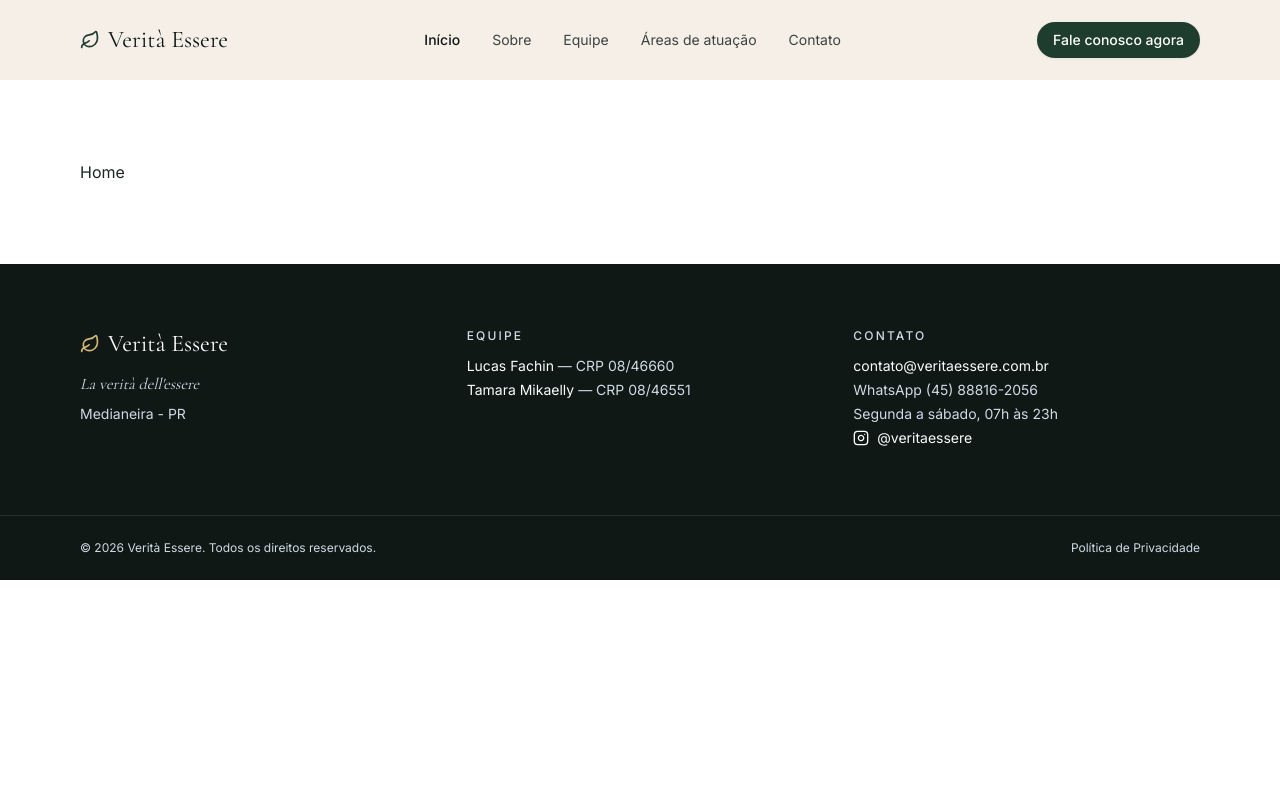
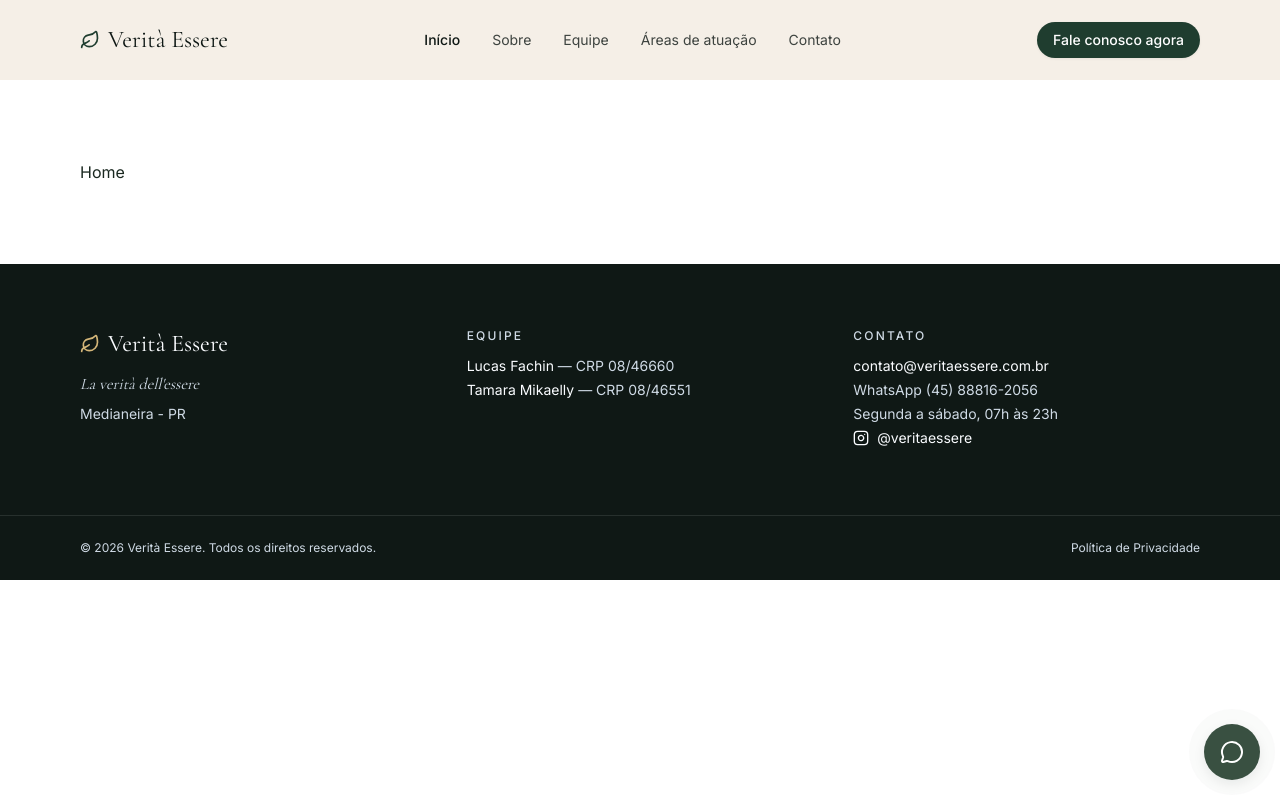
Before and after one commit to veritaessere/verita-essere, a React (Vite) app: page / in a window 1280 px wide. Built offline with nearby package versions, Linux system fonts and the light colour scheme.

Commit message:
feat: add WhatsApp floating button

```diff
--- a/src/App.tsx
+++ b/src/App.tsx
@@ -4,6 +4,7 @@ import { SkipLink } from "@/components/layout/SkipLink";
 import { Nav } from "@/components/layout/Nav";
 import { Footer } from "@/components/layout/Footer";
 import { PageTransition } from "@/components/motion/PageTransition";
+import { WhatsAppFloat } from "@/components/WhatsAppFloat";
 import { AppRoutes } from "./routes";
 
 export default function App() {
@@ -20,6 +21,7 @@ export default function App() {
           </PageTransition>
         </Suspense>
       </main>
+      <WhatsAppFloat />
       <Footer />
     </BrowserRouter>
   );
--- /dev/null
+++ b/src/components/WhatsAppFloat.tsx
@@ -0,0 +1,26 @@
+import { MessageCircle } from "lucide-react";
+import { buildWaLink } from "@/lib/whatsapp";
+import { usePrefersReducedMotion } from "@/hooks/usePrefersReducedMotion";
+
+export function WhatsAppFloat() {
+  const reduced = usePrefersReducedMotion();
+  return (
+    <a
+      href={buildWaLink("generic")}
+      target="_blank"
+      rel="noopener noreferrer"
+      aria-label="Falar pelo WhatsApp"
+      className="fixed bottom-5 right-5 z-50 group"
+    >
+      <span className="relative flex h-14 w-14 items-center justify-center rounded-full bg-surface-sage text-white shadow-lift transition-transform hover:scale-105 active:scale-95">
+        {!reduced && (
+          <span
+            className="absolute inset-0 rounded-full bg-surface-sage/40 animate-pulse-ring"
+            aria-hidden
+          />
+        )}
+        <MessageCircle className="h-6 w-6 relative" aria-hidden />
+      </span>
+    </a>
+  );
+}
```
